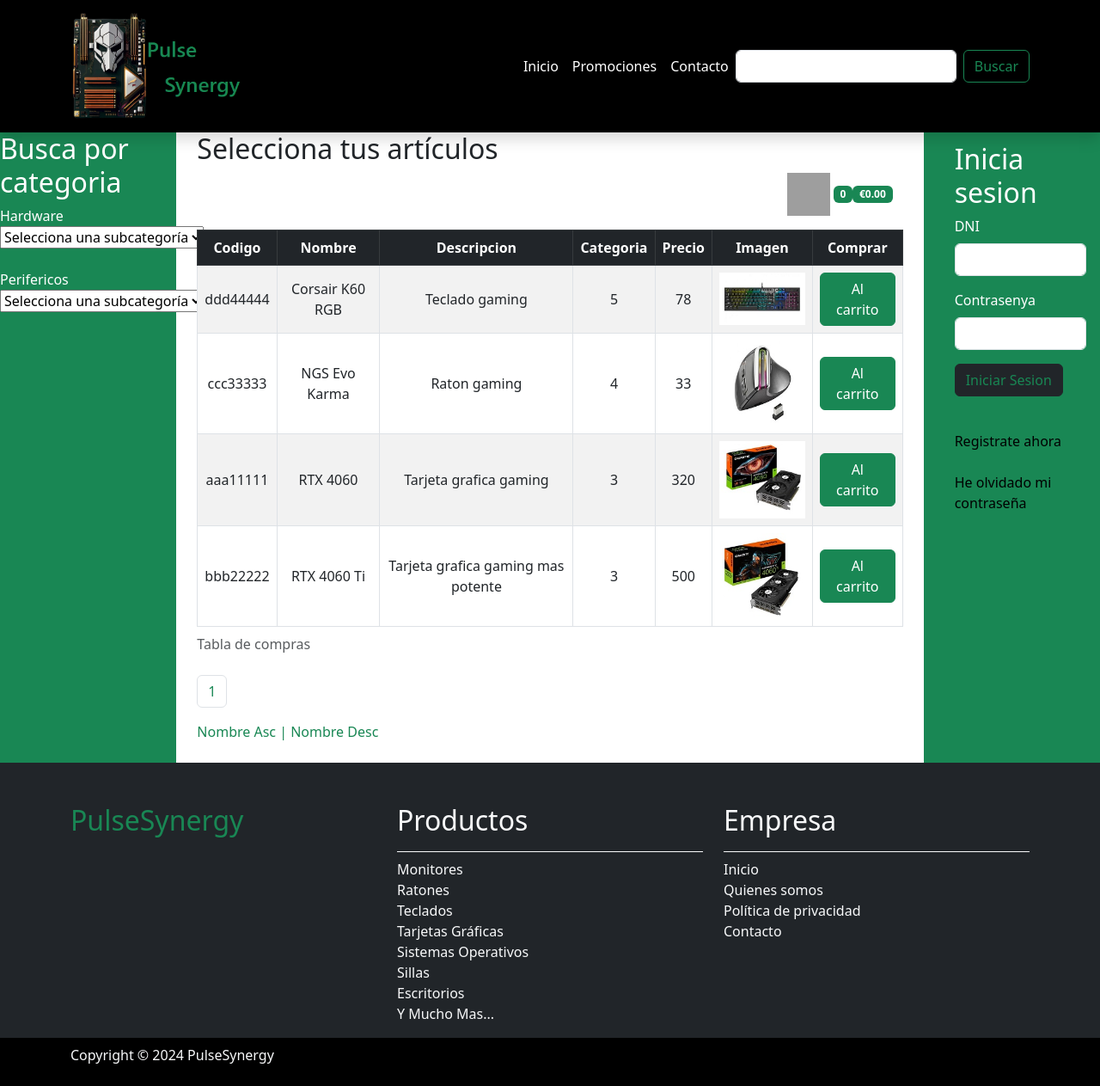
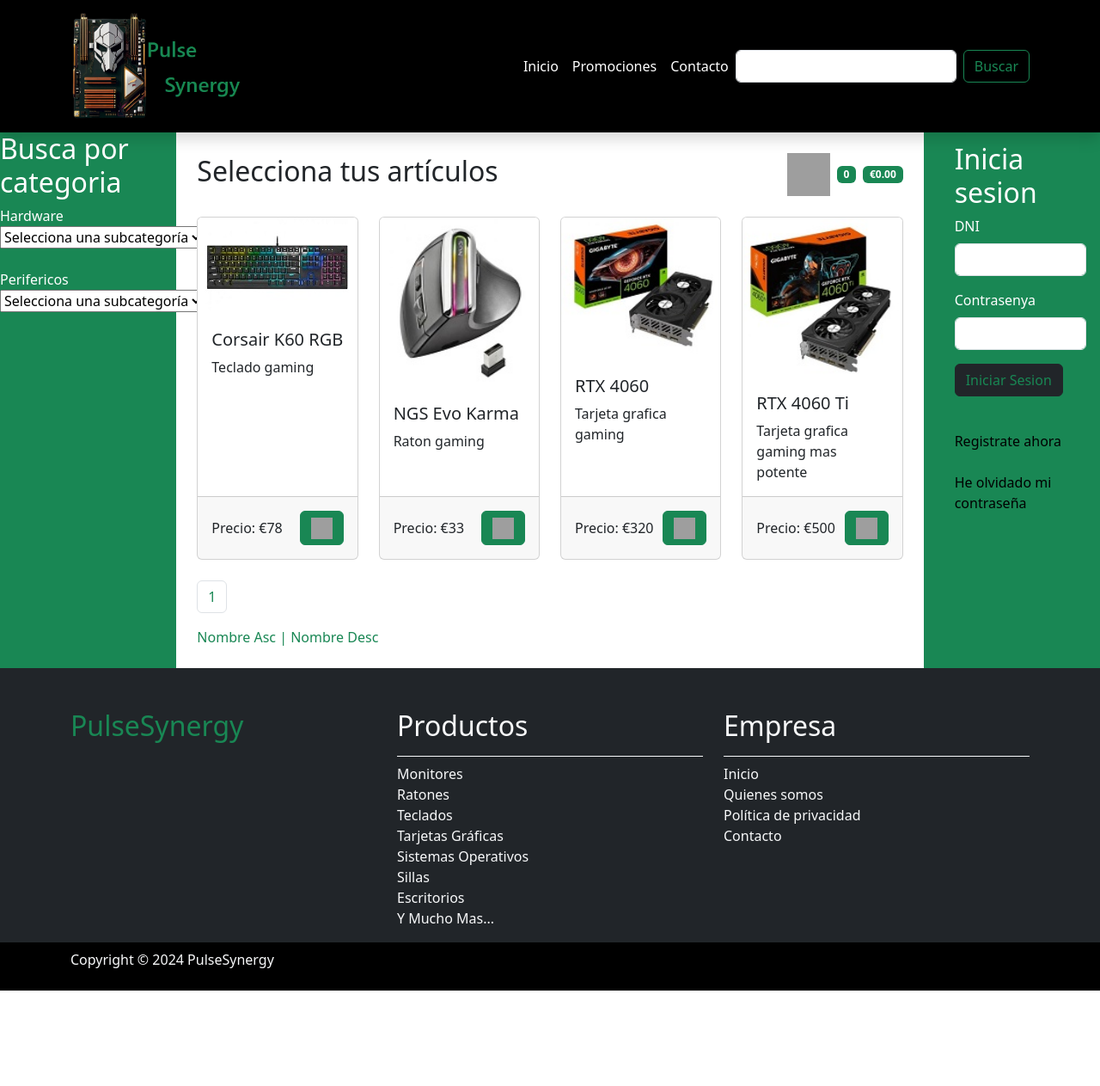
Before and after one commit to MissTurtle/operacionTorrijaDelDesierto, a PHP site: page /index.php in a window 1280 px wide. Shown: the whole page at 86% size. After the commit the page ends 1152 px from the top, so only its background shows below. Run offline with PHP 8.4, Linux system fonts and the light colour scheme; data comes from the database, SQL or seed files in the repository; grey boxes are pictures that could not be loaded.

Commit message:
Cambio de la vista de los artículos

```diff
--- a/tienda/index.php
+++ b/tienda/index.php
@@ -54,11 +54,6 @@
                     $stmtArticulos->bindParam(':idSubcategoria', $idSubcategoria, PDO::PARAM_INT);
                     $stmtArticulos->execute();
                     $articulos = array_merge($articulos, $stmtArticulos->fetchAll(PDO::FETCH_ASSOC));
-        if (empty($articulos)) {
-            echo '<table class="table table-responsive table-bordered table-striped align-middle text-center">';
-            echo '<tr><td colspan="7"><p>No hay articulos de esta categoria</p></td></tr>';
-            echo '</table>';
-        }
                 }
             }
             // Si no hay búsqueda ni subcategoría seleccionada, mostrar todos los artículos
@@ -78,10 +73,10 @@
 ?>
 
 <main class="container">
+    <div class="d-flex justify-content-between align-items-center my-4">
         <h2>Selecciona tus artículos</h2>
-    <div class="container-fluid">
-        <div class="float-end">
-        <a class="nav-link text-white" href="VerCarta.php">
+        <div>
+            <a class="nav-link text-white d-flex align-items-center" href="VerCarta.php">
                 <img src="imgs/carrito.png" alt="Carrito" width="50" height="50">
                 <?php
                 // Obtener la cantidad de artículos en el carrito
@@ -91,51 +86,44 @@
                 $totalPrice = ($cart->total() > 0) ? '€' . number_format($cart->total(), 2) : '€0.00';
 
                 // Mostrar la cantidad de artículos en el carrito
-        echo '<span class="badge bg-success">' . $cartItemCount . '</span>';
+                echo '<span class="badge bg-success ms-2">' . $cartItemCount . '</span>';
 
                 // Mostrar el precio total al lado del carrito
-        echo '<span class="badge bg-success">' . $totalPrice . '</span>';
+                echo '<span class="badge bg-success ms-2">' . $totalPrice . '</span>';
                 ?>
             </a>
         </div>
     </div>
-    <table class="table table-responsive table-bordered table-striped align-middle text-center">
+
+    <div class="row">
     <?php
+    // Imprime las tarjetas
+    if (!empty($articulos)) {
+        foreach ($articulos as $fila) {
+            echo '<div class="col-md-3 mb-4">';
+            echo '<div class="card h-100">';
+            echo '<img src="' . $fila['imagen'] . '" class="card-img-top" alt="Imagen del artículo" style="max-height: 200px;">';
+            echo '<div class="card-body">';
+            echo '<h5 class="card-title">' . $fila['nombre'] . '</h5>';
+            echo '<p class="card-text">' . $fila['descripcion'] . '</p>';
+            echo '</div>';
+            echo '<div class="card-footer d-flex justify-content-between align-items-center">';
+            echo '<p class="card-text mt-3">Precio: €' . $fila['precio'] . '</p>';
+            echo '<a class="btn btn-success" href="AccionCarta.php?action=addToCart&id=' . $fila['codigo'] . '">';
+            echo '<img src="imgs/carrito.png" alt="Añadir al carrito" width="25" height="25">';
+            echo '</a>';
+            echo '</div>';
+            echo '</div>';
+            echo '</div>';
+        }
+    } else {
+        echo '<p class="text-center">Artículo no encontrado</p>';
+    }
+    ?>
 
-    // Imprime la tabla
-    if (!empty($articulos)) {
-        echo '<table class="table table-responsive table-bordered table-striped align-middle text-center">';
-        echo '<caption class="caption-bot">Tabla de compras</caption>';
-        echo '<thead class="table-dark">';
-        echo '<tr>';
-        echo '<th scope="col">Codigo</th>';
-        echo '<th scope="col">Nombre</th>';
-        echo '<th scope="col">Descripcion</th>';
-        echo '<th scope="col">Categoria</th>';
-        echo '<th scope="col">Precio</th>';
-        echo '<th scope="col">Imagen</th>';
-        echo '<th scope="col">Comprar</th>';
-        echo '</tr>';
-        echo '</thead>';
+    </div>
 
-        foreach ($articulos as $fila) {
-            echo '<tr>';
-            echo '<td>' . $fila['codigo'] . '</td>';
-            echo '<td>' . $fila['nombre'] . '</td>';
-            echo '<td>' . $fila['descripcion'] . '</td>';
-            echo '<td>' . $fila['categoria'] . '</td>';
-            echo '<td>' . $fila['precio'] . '</td>';
-            echo '<td><img src="' . $fila['imagen'] . '" alt="Imagen" style="max-width: 100px; max-height: 100px;"></td>';
-            echo '<td><a class="btn btn-success" href="AccionCarta.php?action=addToCart&id=' . $fila['codigo'] . '">Al carrito</a></td>';
-            echo '</tr>';
-        }
-    echo '</table>';
-} else {
-    echo '<table class="table table-responsive table-bordered table-striped align-middle text-center">';
-    echo '<tr><td colspan="7"><p>Articulo no encontrado</p></td></tr>';
-    echo '</table>';
-}
-
+    <?php
     // Separador para cada enlace de paginación
     $sqlTotalArticulos = "SELECT COUNT(*) FROM articulos";
     $stmtTotalArticulos = $con->prepare($sqlTotalArticulos);
@@ -151,8 +139,8 @@
             </li>
         <?php endfor; ?>
     </ul>
-    <a href="?orden=asc" class="text-decoration-none text-success ' . ($orden == 'asc' ? 'selected' : '') . '">Nombre Asc | </a>
-    <a href="?orden=desc" class="text-decoration-none text-success ' . ($orden == 'desc' ? 'selected' : '') . '">Nombre Desc</a><br><br>
+    <a href="?orden=asc" class="text-decoration-none text-success <?= ($orden == 'asc' ? 'selected' : '') ?>">Nombre Asc | </a>
+    <a href="?orden=desc" class="text-decoration-none text-success <?= ($orden == 'desc' ? 'selected' : '') ?>">Nombre Desc</a><br><br>
 
 </main>
 
```
Lines whose indentation alone changed are shown as unchanged.
